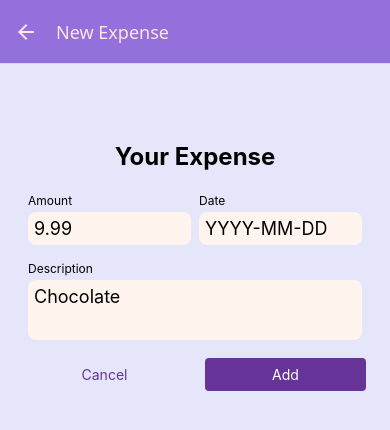
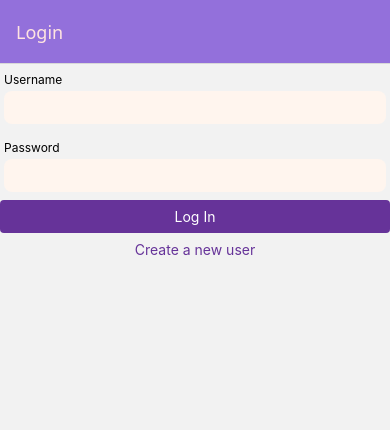
Before and after one commit to spiglebach/react-native, a React Native app in the folder expense-tracker/: screen /ManageExpense in a window 390 px wide. Shown: the top 430 px of the page. Built offline with nearby package versions, Linux system fonts and the light colour scheme; no server answers.

Commit message:
add login and auth screens, set up auth stack navigator

```diff
--- a/expense-tracker/App.js
+++ b/expense-tracker/App.js
@@ -9,9 +9,41 @@ import { GlobalStyles } from './constants/styles';
 import { Ionicons } from '@expo/vector-icons'
 import IconButton from './components/ui/IconButton';
 import ExpensesContextProvider from './store/context/expenses-context';
+import LoginScreen from './screens/LoginScreen';
+import SignupScreen from './screens/SignupScreen';
 
 const BottomTabs = createBottomTabNavigator()
 const Stack = createNativeStackNavigator()
+
+function AuthStack() {
+    return (
+        <Stack.Navigator
+            screenOptions={{
+                headerStyle: {
+                    backgroundColor: GlobalStyles.colors.headerBackground
+                },
+                tabBarStyle: {
+                    backgroundColor: GlobalStyles.colors.headerBackground
+                },
+                tabBarActiveTintColor: GlobalStyles.colors.activeTabColor,
+                tabBarInactiveTintColor: GlobalStyles.colors.inactiveTabColor,
+                headerTintColor: GlobalStyles.colors.headerTintColor
+            }}>
+            <Stack.Screen
+                name='Login'
+                component={LoginScreen}
+                options={{
+                    title: 'Login'
+                }}/>
+            <Stack.Screen
+                name='SignUp'
+                component={SignupScreen}
+                options={{
+                    title: 'Sign Up'
+                }}/>
+        </Stack.Navigator>
+    )
+}
 
 function ViewExpensesNavigator() {
     return (
@@ -48,12 +80,8 @@ function ViewExpensesNavigator() {
     )
 }
 
-export default function App() {
+function AuthenticatedStack() {
     return (
-        <>
-        <StatusBar style="light" />
-        <ExpensesContextProvider>
-        <NavigationContainer>
         <Stack.Navigator screenOptions={{
             headerStyle: {
                 backgroundColor: GlobalStyles.colors.headerBackground
@@ -75,6 +103,16 @@ export default function App() {
                 }}
             />
         </Stack.Navigator>
+    )
+}
+
+export default function App() {
+    return (
+        <>
+        <StatusBar style="light" />
+        <ExpensesContextProvider>
+        <NavigationContainer>
+            <AuthStack />
         </NavigationContainer>
         </ExpensesContextProvider>
         </>
--- /dev/null
+++ b/expense-tracker/components/auth/AuthContent.js
@@ -0,0 +1,59 @@
+import {useState} from 'react'
+import {Alert, View} from 'react-native'
+import AuthForm from './AuthForm'
+import Button from '../ui/Button'
+
+function AuthContent({isLogin, onAuthenticate}) {
+    const [credentialsInvalid, setCredentialsInvalid] = useState({
+        username: false,
+        password: false,
+        confirmPassword: false
+    })
+
+    function submitHandler(credentials) {
+        let {username, password, confirmPassword} = credentials
+
+        username = username.trim()
+        password = password.trim()
+
+        const usernameIsValid = username.length >= 3
+        const passwordIsValid = password.length >= 6
+        const passwordsAreEqual = password === confirmPassword
+
+        if (!usernameIsValid
+            || !passwordIsValid
+            || (
+                !isLogin && !passwordsAreEqual
+            )
+        ) {
+            Alert.alert('Invalid input', 'Please check your entered credentials.')
+            setCredentialsInvalid({
+                username: !usernameIsValid,
+                password: !passwordIsValid,
+                confirmPassword: !passwordsAreEqual
+            })
+            return
+        }
+        onAuthenticate({username, password})
+    }
+
+    function switchAuthModeHandler() {
+    }
+
+    return (
+        <View>
+            <AuthForm
+                isLogin={isLogin}
+                onSubmit={submitHandler}
+                credentialsInvalid={credentialsInvalid}
+                />
+            <View>
+                <Button onPress={switchAuthModeHandler} mode='flat'>
+                    {isLogin ? 'Create a new user' : 'Log in instead'}
+                </Button>
+            </View>
+        </View>
+    )
+}
+
+export default AuthContent
--- /dev/null
+++ b/expense-tracker/components/auth/AuthForm.js
@@ -0,0 +1,79 @@
+import { useState } from "react"
+import { View } from "react-native"
+import Input from '../ManageExpense/Input'
+import Button from "../ui/Button"
+
+function AuthForm({isLogin, onSubmit, credentialsInvalid}) {
+    const [enteredUsername, setEnteredUsername] = useState('')
+    const [enteredPassword, setEnteredPassword] = useState('')
+    const [enteredConfirmPassword, setEnteredConfirmPassword] = useState('')
+
+    const {
+        username: usernameIsInvalid,
+        password: passwordIsInvalid,
+        confirmPassword: confirmPasswordIsInvalid
+    } = credentialsInvalid
+
+    function updateInputValueHandler(inputType, enteredValue) {
+        switch (inputType) {
+            case 'username':
+                setEnteredUsername(enteredValue)
+                break
+            case 'password':
+                setEnteredPassword(enteredValue)
+                break
+            case 'confirmPassword':
+                setEnteredConfirmPassword(enteredValue)
+                break
+        }
+    }
+
+    function submitHandler() {
+        onSubmit({
+            username: enteredUsername,
+            password: enteredPassword,
+            confirmPassword: enteredConfirmPassword
+        })
+    }
+
+    return (
+        <View>
+            <Input
+                label="Username"
+                invalid={usernameIsInvalid}
+                textInputProps={{
+                    autoCapitalize: 'none',
+                    onChangeText: updateInputValueHandler.bind(this, 'username'),
+                    value: enteredUsername
+            }} />
+            <Input
+                label="Password"
+                secure
+                invalid={passwordIsInvalid}
+                textInputProps={{
+                    autoCapitalize: 'none',
+                    onChangeText: updateInputValueHandler.bind(this, 'password'),
+                    value: enteredPassword,
+                    secureTextEntry: true
+            }} />
+            {!isLogin && (
+                <Input
+                    label="Confirm Password"
+                    invalid={confirmPasswordIsInvalid}
+                    textInputProps={{
+                        autoCapitalize: 'none',
+                        onChangeText: updateInputValueHandler.bind(this, 'confirmPassword'),
+                        value: enteredConfirmPassword,
+                        secureTextEntry: true
+                }} />
+            )}
+            <View>
+                <Button onPress={submitHandler}>
+                    {isLogin ? 'Log In' : 'Sign Up'}
+                </Button>
+            </View>
+        </View>
+    )
+}
+
+export default AuthForm
--- /dev/null
+++ b/expense-tracker/screens/LoginScreen.js
@@ -0,0 +1,7 @@
+import AuthContent from "../components/auth/AuthContent"
+
+function LoginScreen() {
+    return <AuthContent isLogin />
+}
+
+export default LoginScreen
--- /dev/null
+++ b/expense-tracker/screens/SignupScreen.js
@@ -0,0 +1,7 @@
+import AuthContent from "../components/auth/AuthContent"
+
+function SignupScreen() {
+    return <AuthContent />
+}
+
+export default SignupScreen
```
Lines whose indentation alone changed are shown as unchanged.
